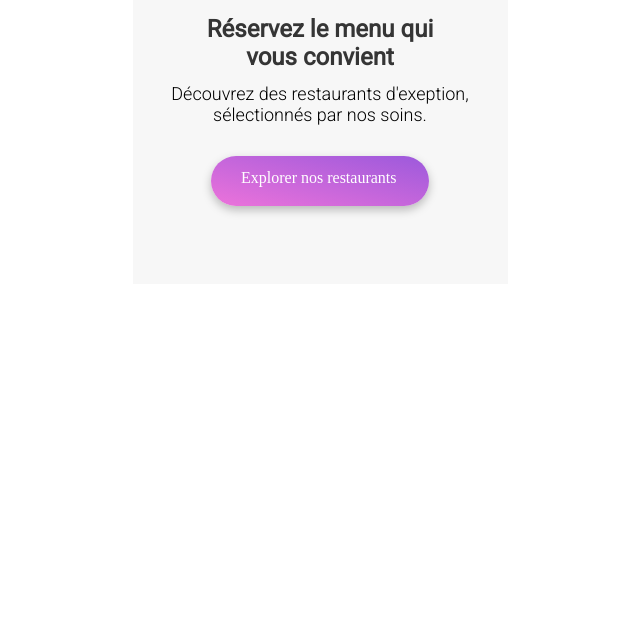
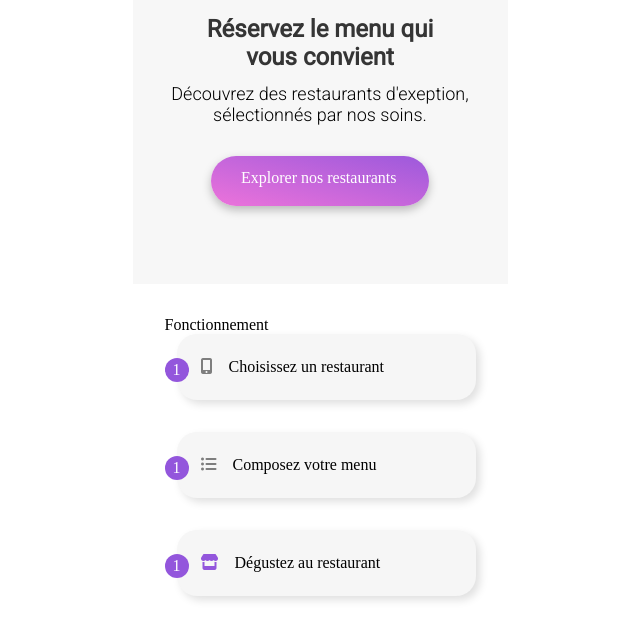
Before and after one commit to gerardjamin/ohmyfood, a website: page index.html in a window 1280 px wide. Shown: the part 137-776 px from the top of the page, without its empty margins (320-960 px from the left). Drawn offline with Linux system fonts and the light colour scheme; a web font is replaced by a local one.

Commit message:
added fonctionnement session

```diff
--- a/index.html
+++ b/index.html
@@ -45,7 +45,26 @@
         </div>
       </section>
 
-      <section class="fonctionnement"></section>
+      <section class="fonctionnement">
+        <div class="container">
+          <h2 class="fonctionnement__title">Fonctionnement</h2>
+
+          <ol class="fonctionnement__list-ol">
+            <li class="fonctionnement__list-li">
+              <i class="fonctionnement__icon fas fa-mobile-alt"></i>
+              <span class="text">Choisissez un restaurant</span>
+            </li>
+            <li class="fonctionnement__list-li">
+              <i class="fonctionnement__icon fas fa-list-ul"></i>
+              <span class="text">Composez votre menu</span>
+            </li>
+            <li class="fonctionnement__list-li">
+              <i class="fonctionnement__icon-primaire fas fa-store"></i>
+              <span class="text">Dégustez au restaurant</span>
+            </li>
+          </ol>
+        </div>
+      </section>
 
       <section class="restaurants"></section>
     </main>
--- a/sass/Layout/_layout.scss
+++ b/sass/Layout/_layout.scss
@@ -24,20 +24,75 @@
     text-align: center;
     margin: auto;
     margin-bottom: 27px;
-
   }
 
   & .button {
     @include button($Primaire);
     width: 218px;
     height: 50px;
-        margin:auto;
+    margin: auto;
   }
 }
 
 .fonctionnement {
   width: 100%;
   height: 440px;
+  padding: 2rem;
+
+  &__title {
+    margin-top: 0;
+  }
+
+  &__list-ol {
+    display: flex;
+    flex-direction: column;
+    margin: 0;
+    padding: 0;
+    list-style: none;
+  }
+
+  &__list-li {
+    padding: 1.5rem;
+    margin: 1rem 0 1rem 0.75rem;
+    box-shadow: 0.25rem 0.25rem 0.5rem rgba(0, 0, 0, 0.125);
+    border-radius: 1.25rem;
+    background-color: #f6f6f6;
+    display: flex;
+    position: relative;
+
+    &:first-child {
+      margin-top: 0;
+    }
+
+    &:last-child {
+      margin-bottom: 0;
+    }
+
+    &::before {
+      counter-increment: compteListe 1;
+      content: counter(compteListe) " ";
+      background: #9356dc;
+      height: 1.5rem;
+      width: 1.5rem;
+      border-radius: 100px;
+      display: flex;
+      justify-content: center;
+      align-items: center;
+      color: white;
+      position: absolute;
+      left: -0.75rem;
+    }
+  }
+
+  &__icon {
+    margin-right: 1rem;
+    color: #7e7e7e;
+  }
+
+  &__icon-primaire {
+    margin-right: 1rem;
+    color: #9356dc;
+  }
 }
 
 .restaurants {
--- a/sass/Utils/_mixins.scss
+++ b/sass/Utils/_mixins.scss
@@ -18,7 +18,7 @@
     border-radius: 25px;
     color: white;
     background-color: rgb(104, 104, 104);
-    background: linear-gradient(193.33deg, #9356DC -11.44%, #FF79DA 123.93%);
+    background: linear-gradient(193.33deg, $type -11.44%, #FF79DA 123.93%);
     box-shadow: 0px 4px 10px rgba(0, 0, 0, 0.25);
     cursor: pointer;
 
```
Also changed, not shown: public/CSS/styles.css, 1 other file. Lines whose indentation alone changed are shown as unchanged.
